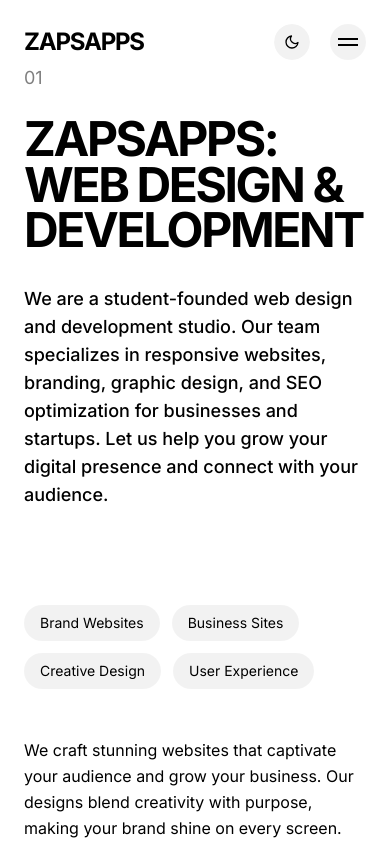
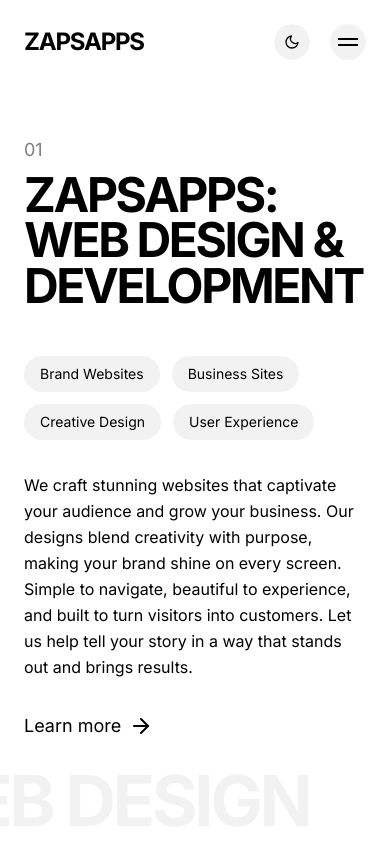
Before and after one commit to zapsappsfiles/zapsappsmain, a React (Create React App) app: page / in a window 390 px wide. Shown: the top 844 px of the page. Built offline with nearby package versions, Linux system fonts and the light colour scheme.

Commit message:
style(hero): reduce vertical spacing so 'Learn more' button is visible without scrolling

```diff
--- a/src/components/sections/Hero.tsx
+++ b/src/components/sections/Hero.tsx
@@ -130,23 +130,19 @@
       }`}
     >
       {/* Hero Content */}
-      <div className="w-full max-w-7xl mx-auto z-10 pt-16">
+      <div className="w-full max-w-7xl mx-auto z-10 pt-8">
         <div className="flex flex-col lg:flex-row items-start">
           {/* Left numbered label */}
-          <div className="mb-6 lg:mb-0 lg:mr-10 lg:mt-1">
+          <div className="mb-2 lg:mb-0 lg:mr-10 lg:mt-1">
             <p className="text-lg md:text-xl opacity-50">01</p>
           </div>
 
           {/* Main hero section content */}
           <div className="flex-1">
-            <h1 className="hero-title text-5xl sm:text-6xl md:text-7xl lg:text-8xl font-bold tracking-tighter mb-8 leading-[0.95] uppercase max-w-4xl md:max-w-5xl lg:max-w-6xl xl:max-w-7xl">
+            <h1 className="hero-title text-5xl sm:text-6xl md:text-7xl lg:text-8xl font-bold tracking-tighter mb-4 leading-[0.95] uppercase max-w-4xl md:max-w-5xl lg:max-w-6xl xl:max-w-7xl">
               ZapsApps: Web Design & Development
             </h1>
-            <p className="text-lg md:text-xl font-medium mb-6 max-w-3xl">
-              We are a student-founded web design and development studio. Our team specializes in responsive websites, branding, graphic design, and SEO optimization for businesses and startups. Let us help you grow your digital presence and connect with your audience.
-            </p>
-
-            <div className="flex flex-col md:flex-row gap-12 md:gap-20 mt-24">
+            <div className="flex flex-col md:flex-row gap-8 md:gap-12 mt-12">
               {/* Service tags */}
               <div className="md:w-1/2 flex-shrink-0">
                 <div className="flex flex-wrap gap-3">
```
